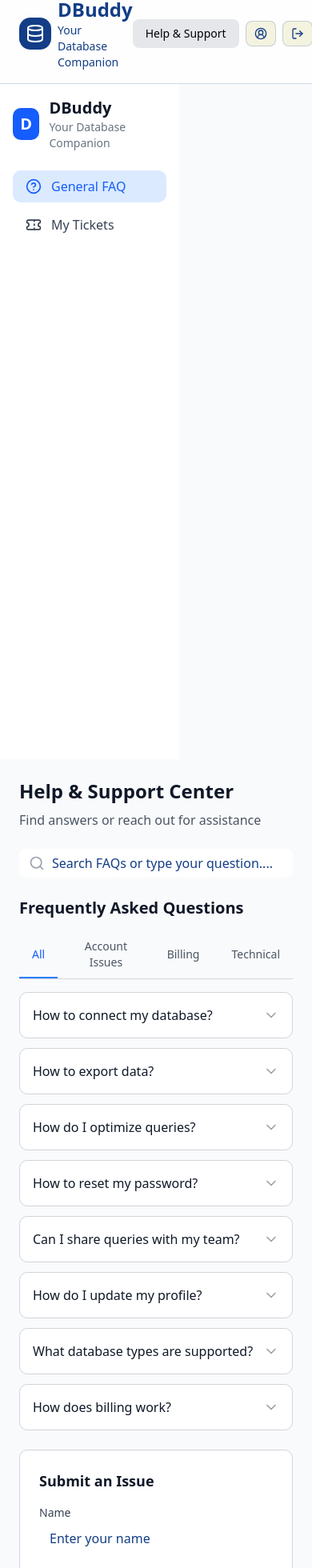
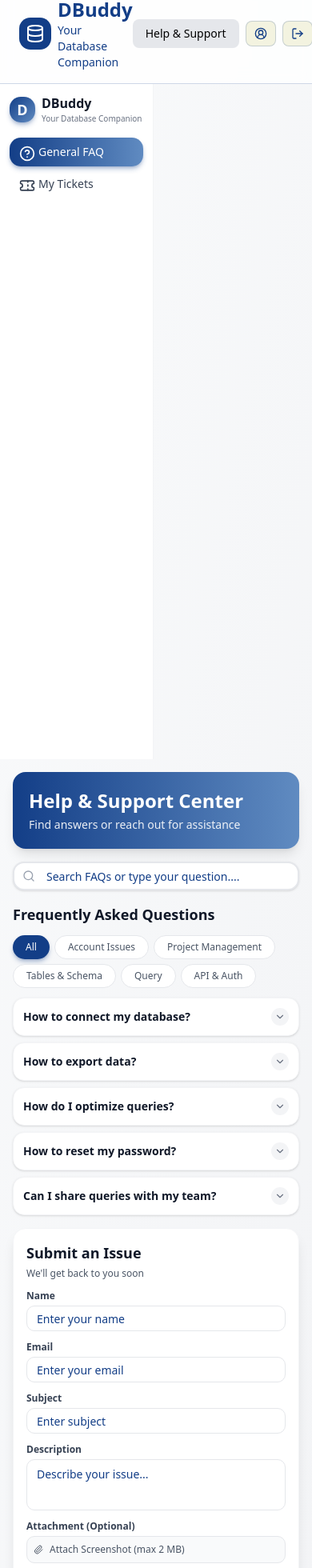
Before and after one commit to pranshu05/BackendManager, a Next.js app: page /help in a window 390 px wide. Shown: the part 20-1980 px from the top of the page at 80% size. Built offline with nearby package versions, Linux system fonts and the light colour scheme; no server answers.

Commit message:
Enhance UI of Help and Support page

```diff
--- a/src/app/help/page.jsx
+++ b/src/app/help/page.jsx
@@ -32,7 +32,7 @@ export default function HelpPage() {
     };
 
     return (
-        <div className="min-h-screen bg-gray-50">
+        <div className="min-h-screen bg-gradient-to-br from-gray-50 to-gray-100">
             <Header />
             <div className="flex flex-col lg:flex-row">
                 {/* Left Sidebar */}
@@ -41,14 +41,14 @@ export default function HelpPage() {
                 </div>
 
                 {/* Main Content */}
-                <div className="flex-1 flex flex-col lg:flex-row gap-6 p-6">
+                <div className="flex-1 flex flex-col lg:flex-row gap-4 p-4">
                     {/* Center Content */}
-                    <div className="flex-1 space-y-6">
-                        <div>
-                            <h1 className="text-2xl font-bold text-gray-900 mb-2">
+                    <div className="flex-1 space-y-4">
+                        <div className="bg-gradient-to-r from-primary to-secondary rounded-2xl p-5 text-white shadow-lg">
+                            <h1 className="text-2xl font-bold mb-1">
                                 Help & Support Center
                             </h1>
-                            <p className="text-gray-600">
+                            <p className="text-white/90 text-sm">
                                 Find answers or reach out for assistance
                             </p>
                         </div>
--- a/src/components/help/FAQList.jsx
+++ b/src/components/help/FAQList.jsx
@@ -1,14 +1,65 @@
 // FAQ list component with categories and expandable items
 "use client";
 
-import { useState, useMemo } from 'react';
+import { useState, useMemo, useEffect } from 'react';
 import { ChevronDown, ChevronUp, ThumbsUp, ThumbsDown } from 'lucide-react';
 
 export default function FAQList({ faqs, searchQuery }) {
     const [expandedId, setExpandedId] = useState(null);
     const [activeCategory, setActiveCategory] = useState('All');
+    const [voteCounts, setVoteCounts] = useState({});
+    const [userVotes, setUserVotes] = useState({});
+    const [voting, setVoting] = useState(null);
 
-    const categories = ['All', 'Account Issues', 'Billing', 'Technical'];
+    const categories = [
+    'All',
+    'Account Issues',
+    'Project Management',
+    'Tables & Schema',
+    'Query',
+    'API & Auth',
+    ];
+
+    // Fetch votes on mount
+    useEffect(() => {
+        fetchVotes();
+    }, []);
+
+    const fetchVotes = async () => {
+        try {
+            const res = await fetch('/api/help/votes');
+            const data = await res.json();
+            if (data.ok) {
+                setVoteCounts(data.voteCounts || {});
+                setUserVotes(data.userVotes || {});
+            }
+        } catch (error) {
+            console.error('Error fetching votes:', error);
+        }
+    };
+
+    const handleVote = async (questionId, isHelpful) => {
+        setVoting(questionId);
+        try {
+            const res = await fetch('/api/help/vote', {
+                method: 'POST',
+                headers: { 'Content-Type': 'application/json' },
+                body: JSON.stringify({ questionId, isHelpful })
+            });
+
+            const data = await res.json();
+            if (data.ok) {
+                // Refresh votes
+                await fetchVotes();
+            } else {
+                console.error('Vote failed:', data.error);
+            }
+        } catch (error) {
+            console.error('Error voting:', error);
+        } finally {
+            setVoting(null);
+        }
+    };
 
     // Filter FAQs by category and search query
     const filteredFaqs = useMemo(() => {
@@ -35,19 +86,19 @@ export default function FAQList({ faqs, searchQuery }) {
     };
 
     return (
-        <div className="space-y-4">
-            <h2 className="text-xl font-semibold text-gray-900">Frequently Asked Questions</h2>
+        <div className="space-y-3">
+            <h2 className="text-lg font-bold text-gray-900">Frequently Asked Questions</h2>
 
             {/* Category Tabs */}
-            <div className="flex gap-2 border-b border-gray-300">
+            <div className="flex gap-1.5 flex-wrap">
                 {categories.map((category) => (
                     <button
                         key={category}
                         onClick={() => setActiveCategory(category)}
-                        className={`px-4 py-2 text-sm font-medium border-b-2 transition-colors ${
+                        className={`px-4 py-1.5 text-xs font-medium rounded-full transition-all duration-300 ${
                             activeCategory === category
-                                ? 'border-blue-500 text-blue-600'
-                                : 'border-transparent text-gray-600 hover:text-gray-900'
+                                ? 'bg-primary text-white shadow-md shadow-primary/30'
+                                : 'bg-white text-gray-600 hover:bg-gray-50 hover:shadow-sm border border-gray-200'
                         }`}
                     >
                         {category}
@@ -56,42 +107,65 @@ export default function FAQList({ faqs, searchQuery }) {
             </div>
 
             {/* FAQ Items */}
-            <div className="space-y-3">
+            <div className="space-y-2">
                 {filteredFaqs.length === 0 ? (
-                    <div className="text-center py-8 text-gray-500">
-                        No FAQs found matching your search.
+                    <div className="text-center py-6 bg-white rounded-xl shadow-sm border border-gray-100">
+                        <p className="text-gray-500 text-sm">No FAQs found matching your search.</p>
                     </div>
                 ) : (
-                    filteredFaqs.map((faq) => (
+                    filteredFaqs.slice(0, 5).map((faq) => (
                         <div
                             key={faq.id}
-                            className="bg-white border border-gray-300 rounded-lg p-4"
+                            className={`bg-white rounded-xl shadow-sm hover:shadow-md transition-all duration-300 border border-gray-100 overflow-hidden ${
+                                expandedId === faq.id ? 'ring-1 ring-primary/20' : ''
+                            }`}
                         >
                             <div
-                                className="flex items-center justify-between cursor-pointer"
+                                className="flex items-center justify-between cursor-pointer p-3 hover:bg-gray-50/50 transition-colors"
                                 onClick={() => toggleExpand(faq.id)}
                             >
-                                <h3 className="font-medium text-gray-900 flex-1">
+                                <h3 className="font-semibold text-gray-900 flex-1 text-sm">
                                     {faq.question}
                                 </h3>
-                                {expandedId === faq.id ? (
-                                    <ChevronUp className="w-5 h-5 text-gray-400" />
-                                ) : (
-                                    <ChevronDown className="w-5 h-5 text-gray-400" />
-                                )}
+                                <div className={`ml-3 p-1 rounded-full transition-all duration-300 ${
+                                    expandedId === faq.id ? 'bg-primary/10' : 'bg-gray-100'
+                                }`}>
+                                    {expandedId === faq.id ? (
+                                        <ChevronUp className="w-3.5 h-3.5 text-primary" />
+                                    ) : (
+                                        <ChevronDown className="w-3.5 h-3.5 text-gray-500" />
+                                    )}
+                                </div>
                             </div>
 
                             {expandedId === faq.id && (
-                                <div className="mt-4 space-y-3">
-                                    <p className="text-gray-700">{faq.answer}</p>
-                                    <div className="flex items-center gap-4 pt-2 border-t border-gray-200">
-                                        <button className="flex items-center gap-2 text-sm text-gray-600 hover:text-gray-900">
-                                            <ThumbsUp className="w-4 h-4" />
-                                            <span>Yes ({faq.helpful || 0})</span>
+                                <div className="px-3 pb-3 space-y-2 animate-in fade-in slide-in-from-top-2 duration-300">
+                                    <p className="text-gray-700 text-sm leading-relaxed">{faq.answer}</p>
+                                    <div className="flex items-center gap-3 pt-2 border-t border-gray-100">
+                                        <span className="text-xs text-gray-500 font-medium">Was this helpful?</span>
+                                        <button
+                                            onClick={() => handleVote(faq.id, true)}
+                                            disabled={voting === faq.id}
+                                            className={`flex items-center gap-1.5 px-3 py-1 text-xs rounded-full transition-all duration-200 ${
+                                                userVotes[faq.id] === true
+                                                    ? 'bg-green-100 text-green-700 font-semibold'
+                                                    : 'text-gray-600 hover:text-green-600 hover:bg-green-50'
+                                            } ${voting === faq.id ? 'opacity-50 cursor-not-allowed' : ''}`}
+                                        >
+                                            <ThumbsUp className="w-3 h-3" />
+                                            <span>Yes ({voteCounts[faq.id]?.helpful || 0})</span>
                                         </button>
-                                        <button className="flex items-center gap-2 text-sm text-gray-600 hover:text-gray-900">
-                                            <ThumbsDown className="w-4 h-4" />
-                                            <span>No ({faq.notHelpful || 0})</span>
+                                        <button
+                                            onClick={() => handleVote(faq.id, false)}
+                                            disabled={voting === faq.id}
+                                            className={`flex items-center gap-1.5 px-3 py-1 text-xs rounded-full transition-all duration-200 ${
+                                                userVotes[faq.id] === false
+                                                    ? 'bg-red-100 text-red-700 font-semibold'
+                                                    : 'text-gray-600 hover:text-red-600 hover:bg-red-50'
+                                            } ${voting === faq.id ? 'opacity-50 cursor-not-allowed' : ''}`}
+                                        >
+                                            <ThumbsDown className="w-3 h-3" />
+                                            <span>No ({voteCounts[faq.id]?.notHelpful || 0})</span>
                                         </button>
                                     </div>
                                 </div>
--- a/src/components/help/HelpSearch.jsx
+++ b/src/components/help/HelpSearch.jsx
@@ -6,14 +6,14 @@ import { Input } from '@/components/ui/input';
 
 export default function HelpSearch({ value, onChange }) {
     return (
-        <div className="relative">
-            <Search className="absolute left-3 top-1/2 transform -translate-y-1/2 text-gray-400 w-5 h-5" />
+        <div className="relative group">
+            <Search className="absolute left-3 top-1/2 transform -translate-y-1/2 text-gray-400 w-4 h-4 group-focus-within:text-primary transition-colors" />
             <Input
                 type="text"
                 placeholder="Search FAQs or type your question...."
                 value={value}
                 onChange={(e) => onChange(e.target.value)}
-                className="pl-10 w-full"
+                className="pl-10 pr-3 h-9 text-sm rounded-xl border-2 border-gray-200 focus:border-primary bg-white shadow-sm hover:shadow-md transition-all duration-300"
             />
         </div>
     );
--- a/src/components/help/HelpSidebar.jsx
+++ b/src/components/help/HelpSidebar.jsx
@@ -14,38 +14,40 @@ export default function HelpSidebar() {
     ];
 
     return (
-        <div className="w-56 bg-white min-h-screen p-4">
+        <div className="w-48 bg-white min-h-screen p-3 border-r border-gray-100">
             {/* Branding Section */}
-            <div className="mb-6">
-                <div className="flex items-center gap-3 mb-2">
-                    <div className="w-10 h-10 bg-blue-600 rounded-lg flex items-center justify-center">
-                        <span className="text-white font-bold text-xl">D</span>
+            <div className="mb-4">
+                <div className="flex items-center gap-2 mb-2">
+                    <div className="w-8 h-8 bg-gradient-to-br from-primary to-secondary rounded-xl flex items-center justify-center shadow-md shadow-primary/30">
+                        <span className="text-white font-bold text-lg">D</span>
                     </div>
                     <div>
-                        <h1 className="text-xl font-bold text-gray-900">DBuddy</h1>
-                        <p className="text-sm text-gray-500">Your Database Companion</p>
+                        <h1 className="text-base font-bold text-gray-900">DBuddy</h1>
+                        <p className="text-[10px] text-gray-500">Your Database Companion</p>
                     </div>
                 </div>
             </div>
 
             {/* Navigation Items */}
-            <div className="space-y-2">
+            <div className="space-y-1">
                 {menuItems.map((item, index) => {
                     const isActive = item.active || pathname === item.path;
                     return (
                         <div
                             key={index}
                             onClick={() => router.push(item.path)}
-                            className={`flex items-center gap-3 px-4 py-2 rounded-lg cursor-pointer transition-colors ${
+                            className={`flex items-center gap-2 px-3 py-2 rounded-xl cursor-pointer transition-all duration-300 ${
                                 isActive
-                                    ? 'bg-blue-100 text-blue-600'
-                                    : 'text-gray-700 hover:bg-gray-100'
+                                    ? 'bg-gradient-to-r from-primary to-secondary text-white shadow-md shadow-primary/30'
+                                    : 'text-gray-700 hover:bg-gray-50 hover:shadow-sm'
                             }`}
                         >
-                            <div className={isActive ? 'text-blue-600' : 'text-gray-700'}>
-                                {item.icon}
+                            <div className={isActive ? 'text-white' : 'text-gray-700'}>
+                                {item.icon && <div className="w-4 h-4">{item.icon}</div>}
                             </div>
-                            <span className={isActive ? 'text-blue-600 font-medium' : 'text-gray-700'}>{item.label}</span>
+                            <span className={`text-sm font-medium ${isActive ? 'text-white' : 'text-gray-700'}`}>
+                                {item.label}
+                            </span>
                         </div>
                     );
                 })}
--- a/src/components/help/SubmitTicketForm.jsx
+++ b/src/components/help/SubmitTicketForm.jsx
@@ -6,7 +6,7 @@ import { useRouter } from 'next/navigation';
 import { Input } from '@/components/ui/input';
 import { Textarea } from '@/components/ui/textarea';
 import { Button } from '@/components/ui/button';
-import { Paperclip } from 'lucide-react';
+import { Paperclip, Send, X, Image as ImageIcon } from 'lucide-react';
 
 export default function SubmitTicketForm() {
     const router = useRouter();
@@ -19,11 +19,45 @@ export default function SubmitTicketForm() {
     const [submitting, setSubmitting] = useState(false);
     const [error, setError] = useState('');
     const [success, setSuccess] = useState(false);
+    const [attachment, setAttachment] = useState(null);
+    const [attachmentPreview, setAttachmentPreview] = useState(null);
 
     const handleChange = (e) => {
         const { name, value } = e.target;
         setFormData(prev => ({ ...prev, [name]: value }));
         setError('');
+    };
+
+    const handleFileChange = (e) => {
+        const file = e.target.files?.[0];
+        if (!file) return;
+
+        // Check file size (max 2MB)
+        if (file.size > 2 * 1024 * 1024) {
+            setError('File size must be less than 2 MB');
+            return;
+        }
+
+        // Check file type (images only)
+        if (!file.type.startsWith('image/')) {
+            setError('Only image files are allowed');
+            return;
+        }
+
+        setAttachment(file);
+        setError('');
+
+        // Create preview
+        const reader = new FileReader();
+        reader.onloadend = () => {
+            setAttachmentPreview(reader.result);
+        };
+        reader.readAsDataURL(file);
+    };
+
+    const removeAttachment = () => {
+        setAttachment(null);
+        setAttachmentPreview(null);
     };
 
     const handleSubmit = async (e) => {
@@ -52,10 +86,21 @@ export default function SubmitTicketForm() {
         setSubmitting(true);
 
         try {
+            // Prepare form data with attachment
+            const submitData = { ...formData };
+            if (attachment && attachmentPreview) {
+                submitData.attachment = {
+                    name: attachment.name,
+                    type: attachment.type,
+                    size: attachment.size,
+                    data: attachmentPreview // base64 data
+                };
+            }
+
             const res = await fetch('/api/help/submit', {
                 method: 'POST',
                 headers: { 'Content-Type': 'application/json' },
-                body: JSON.stringify(formData),
+                body: JSON.stringify(submitData),
             });
 
             const data = await res.json();
@@ -66,6 +111,8 @@ export default function SubmitTicketForm() {
 
             setSuccess(true);
             setFormData({ name: '', email: '', subject: '', description: '' });
+            setAttachment(null);
+            setAttachmentPreview(null);
 
             // Redirect to tickets page after 1.5 seconds
             setTimeout(() => {
@@ -79,12 +126,15 @@ export default function SubmitTicketForm() {
     };
 
     return (
-        <div className="bg-white border border-gray-300 rounded-lg p-6">
-            <h3 className="text-lg font-semibold text-gray-900 mb-4">Submit an Issue</h3>
+        <div className="bg-white rounded-2xl shadow-lg border border-gray-100 p-4 sticky top-4">
+            <div className="mb-3">
+                <h3 className="text-lg font-bold text-gray-900 mb-1">Submit an Issue</h3>
+                <p className="text-gray-600 text-xs">We'll get back to you soon</p>
+            </div>
 
-            <form onSubmit={handleSubmit} className="space-y-4">
+            <form onSubmit={handleSubmit} className="space-y-3">
                 <div>
-                    <label className="block text-sm font-medium text-gray-700 mb-1">
+                    <label className="block text-xs font-semibold text-gray-700 mb-1">
                         Name
                     </label>
                     <Input
@@ -93,12 +143,12 @@ export default function SubmitTicketForm() {
                         placeholder="Enter your name"
                         value={formData.name}
                         onChange={handleChange}
-                        className="w-full"
+                        className="w-full h-8 text-sm rounded-lg border-gray-200 focus:border-primary"
                     />
                 </div>
 
                 <div>
-                    <label className="block text-sm font-medium text-gray-700 mb-1">
+                    <label className="block text-xs font-semibold text-gray-700 mb-1">
                         Email
                     </label>
                     <Input
@@ -107,12 +157,12 @@ export default function SubmitTicketForm() {
                         placeholder="Enter your email"
                         value={formData.email}
                         onChange={handleChange}
-                        className="w-full"
+                        className="w-full h-8 text-sm rounded-lg border-gray-200 focus:border-primary"
                     />
                 </div>
 
                 <div>
-                    <label className="block text-sm font-medium text-gray-700 mb-1">
+                    <label className="block text-xs font-semibold text-gray-700 mb-1">
                         Subject
                     </label>
                     <Input
@@ -121,12 +171,12 @@ export default function SubmitTicketForm() {
                         placeholder="Enter subject"
                         value={formData.subject}
                         onChange={handleChange}
-                        className="w-full"
+                        className="w-full h-8 text-sm rounded-lg border-gray-200 focus:border-primary"
                     />
                 </div>
 
                 <div>
-                    <label className="block text-sm font-medium text-gray-700 mb-1">
+                    <label className="block text-xs font-semibold text-gray-700 mb-1">
                         Description
                     </label>
                     <Textarea
@@ -134,32 +184,85 @@ export default function SubmitTicketForm() {
                         placeholder="Describe your issue..."
                         value={formData.description}
                         onChange={handleChange}
-                        rows={5}
-                        className="w-full"
+                        rows={3}
+                        className="w-full text-sm rounded-lg border-gray-200 focus:border-primary resize-none"
                     />
                 </div>
 
-                <div className="flex items-center gap-2 text-sm text-gray-600">
-                    <Paperclip className="w-4 h-4" />
-                    <span>Attach Screenshot or File (max 2 MB)</span>
+                <div>
+                    <label className="block text-xs font-semibold text-gray-700 mb-1">
+                        Attachment (Optional)
+                    </label>
+                    <div className="space-y-2">
+                        <label className="flex items-center gap-2 text-xs text-gray-600 bg-gray-50 hover:bg-gray-100 rounded-lg p-2 cursor-pointer border border-gray-200 transition-colors">
+                            <Paperclip className="w-3 h-3" />
+                            <span>Attach Screenshot (max 2 MB)</span>
+                            <input
+                                type="file"
+                                accept="image/*"
+                                onChange={handleFileChange}
+                                className="hidden"
+                            />
+                        </label>
+
+                        {attachmentPreview && (
+                            <div className="relative bg-gray-50 rounded-lg p-2 border border-gray-200">
+                                <button
+                                    type="button"
+                                    onClick={removeAttachment}
+                                    className="absolute top-1 right-1 bg-red-500 text-white rounded-full p-1 hover:bg-red-600 transition-colors"
+                                >
+                                    <X className="w-3 h-3" />
+                                </button>
+                                <div className="flex items-center gap-2">
+                                    <ImageIcon className="w-4 h-4 text-gray-500" />
+                                    <div className="flex-1 min-w-0">
+                                        <p className="text-xs font-medium text-gray-900 truncate">
+                                            {attachment?.name}
+                                        </p>
+                                        <p className="text-[10px] text-gray-500">
+                                            {(attachment?.size / 1024).toFixed(1)} KB
+                                        </p>
+                                    </div>
+                                </div>
+                                <img
+                                    src={attachmentPreview}
+                                    alt="Preview"
+                                    className="mt-2 w-full h-24 object-cover rounded"
+                                />
+                            </div>
+                        )}
+                    </div>
                 </div>
 
                 {error && (
-                    <div className="text-red-600 text-sm">{error}</div>
+                    <div className="text-red-600 text-xs bg-red-50 rounded-lg p-2 border border-red-100">
+                        {error}
+                    </div>
                 )}
 
                 {success && (
-                    <div className="text-green-600 text-sm">
-                        Ticket submitted successfully! Redirecting to tickets page...
+                    <div className="text-green-600 text-xs bg-green-50 rounded-lg p-2 border border-green-100">
+                        ✓ Ticket submitted! Redirecting...
                     </div>
                 )}
 
                 <Button
                     type="submit"
                     disabled={submitting}
-                    className="w-full bg-blue-600 hover:bg-blue-700 text-white"
+                    className="w-full h-9 bg-primary hover:bg-primary/90 text-white rounded-lg text-sm font-semibold shadow-md shadow-primary/30 hover:shadow-lg hover:shadow-primary/40 transition-all duration-300 flex items-center justify-center gap-2"
                 >
-                    {submitting ? 'Submitting...' : 'Submit Issue'}
+                    {submitting ? (
+                        <>
+                            <div className="w-3.5 h-3.5 border-2 border-white/30 border-t-white rounded-full animate-spin"></div>
+                            Submitting...
+                        </>
+                    ) : (
+                        <>
+                            <Send className="w-3.5 h-3.5" />
+                            Submit Issue
+                        </>
+                    )}
                 </Button>
             </form>
         </div>
```
Also changed, not shown: src/app/help/tickets/page.jsx (line endings or trailing spaces), src/components/help/TicketsTable.jsx (line endings or trailing spaces).
